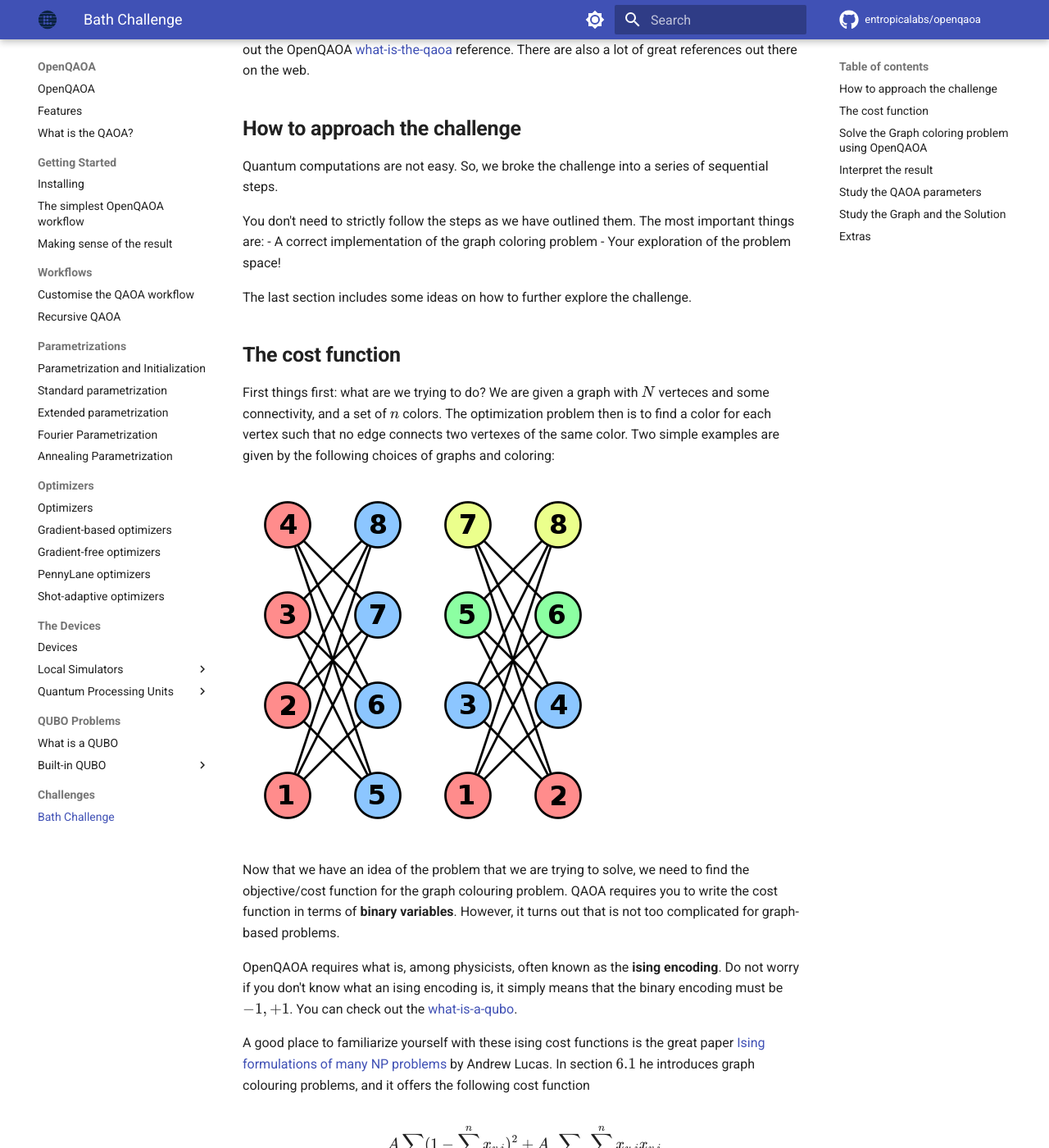
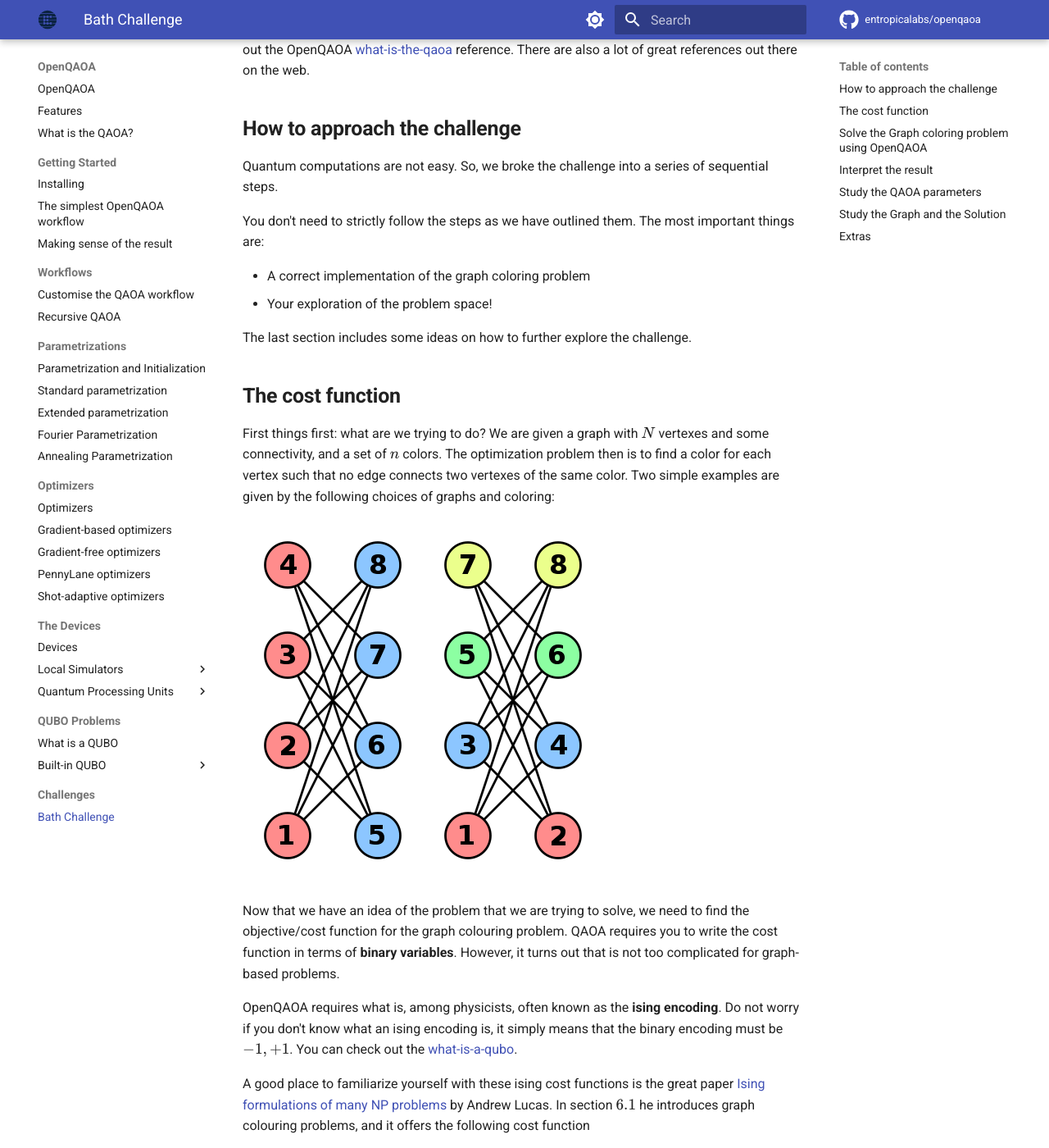
Before and after one commit to entropicalabs/openqaoa-website, an MkDocs documentation site: the page built from docs/hackatons/bath-challenge.md, in a window 1280 px wide and 1400 px high, scrolled down 580 px. Shown: the whole window at 82% size. Built offline with MkDocs 1.6.1 and Material for MkDocs 9.7.7, drawn with Linux system fonts in a browser that asks for light colours; comment, search, counter and statistics services are not loaded; some of the changed text lies outside the part shown.

Commit message:
fix list

```diff
--- a/docs/hackatons/bath-challenge.md
+++ b/docs/hackatons/bath-challenge.md
@@ -15,15 +15,16 @@ The original QAOA paper can be found on the arxiv ([Farhi, Edward, Jeffrey Golds
 Quantum computations are not easy. So, we broke the challenge into a series of sequential steps.
 
 You don't need to strictly follow the steps as we have outlined them. The most important things are:
-- A correct implementation of the graph coloring problem
-- Your exploration of the problem space!
+
+ - A correct implementation of the graph coloring problem
+ - Your exploration of the problem space!
 
 The last section includes some ideas on how to further explore the challenge.
 
 
 ##  **The cost function**
 
-First things first: what are we trying to do? We are given a graph with $N$ verteces and some connectivity, and a set of $n$ colors. The optimization problem then is to find a color for each vertex such that no edge connects two vertexes of the same color. Two simple examples are given by the following choices of graphs and coloring:
+First things first: what are we trying to do? We are given a graph with $N$ vertexes and some connectivity, and a set of $n$ colors. The optimization problem then is to find a color for each vertex such that no edge connects two vertexes of the same color. Two simple examples are given by the following choices of graphs and coloring:
 
 ![graph_coloring](/img/Greedy_colourings.svg.png)
 
```
Also changed, not shown: other parts of docs/hackatons/bath-challenge.md (+1 -1 lines).
